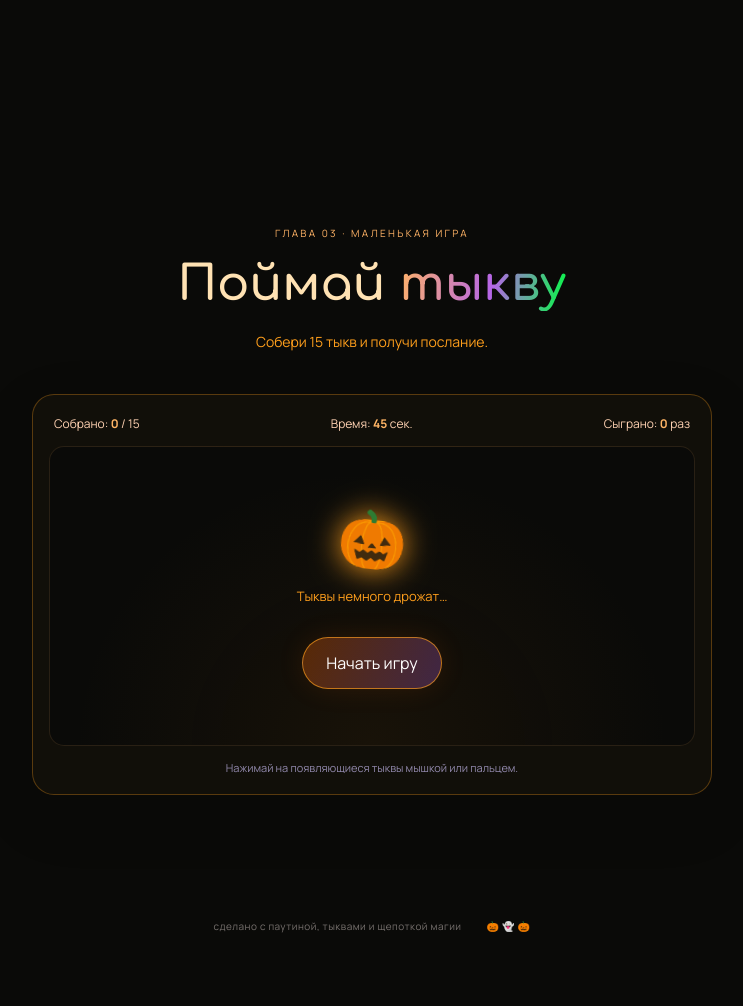
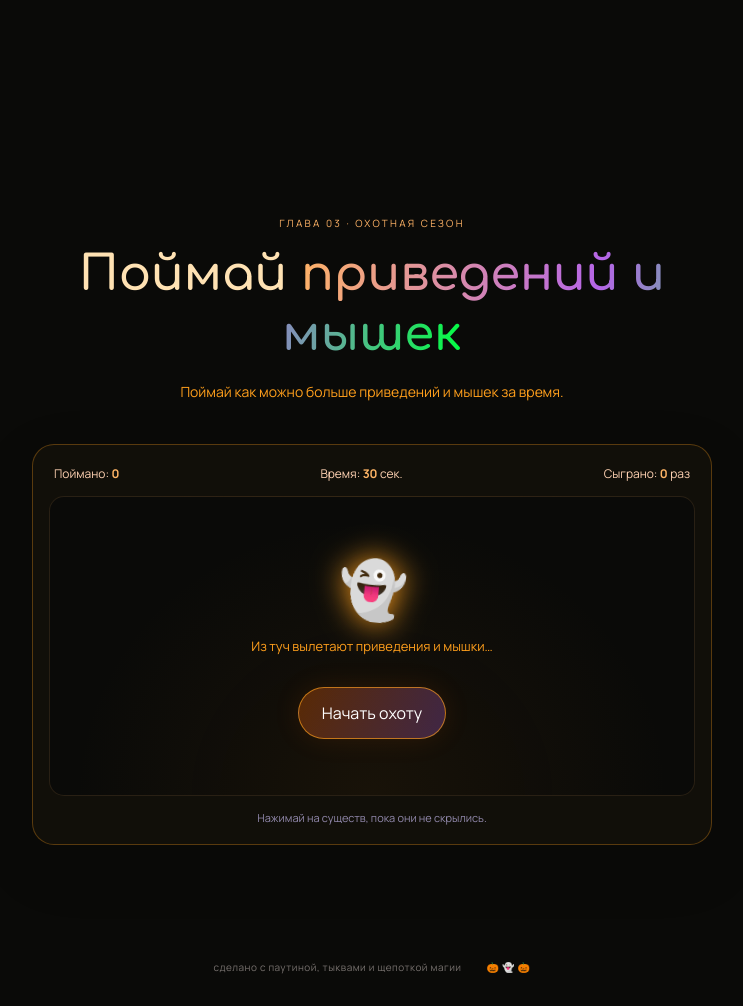
Before and after one commit to Naere89/my-universe, a Flask app: page / in a window 1280 px wide. Shown: the part 2468-3474 px from the top of the page, without its empty margins (268-1011 px from the left). Before the commit the page ends 3401 px from the top, so only its background shows below. Run offline with Flask 3, Linux system fonts and the light colour scheme.

Commit message:
Новая мини-игра: охота за приведениями и мышками из углов поля

```diff
--- a/app.py
+++ b/app.py
@@ -26,7 +26,6 @@ def asset_version():
 @app.route("/")
 def home():
     game_config = {
-        "target": content.GAME_TARGET,
         "duration": content.GAME_DURATION,
         "winMessages": content.GAME_WIN_MESSAGES,
         "winHeadline": content.GAME_WIN_HEADLINE,
--- a/static/css/style.css
+++ b/static/css/style.css
@@ -122,9 +122,9 @@ h1 { margin: 22px 0; font-size: clamp(36px, 6.5vw, 76px); line-height: 1.25; let
 .game-field { position: relative; min-height: 300px; overflow: hidden; border: 1px solid #ffb36620; border-radius: 15px; background: radial-gradient(ellipse at 50% 100%, #7a4a0b20, transparent 65%), #0a0a08; }
 .game-intro { position: absolute; inset: 0; display: flex; flex-direction: column; align-items: center; justify-content: center; text-align: center; padding: 20px; }
 .game-intro p { color: var(--muted); font-size: 13px; }
-.game-big-pumpkin { color: #ffe2b3; font-size: 52px; text-shadow: 0 0 28px #ff9f1c; animation: twinkle 1.5s ease-in-out infinite; }
-.game-star { position: absolute; z-index: 2; width: 42px; height: 42px; display: grid; place-items: center; border: 0; border-radius: 50%; color: #fff0a6; background: #ffd8990c; font-size: 29px; cursor: pointer; text-shadow: 0 0 15px #ffe58a; animation: pop .22s ease both; touch-action: manipulation; }
-.game-star:hover { transform: scale(1.15); }
+.game-big-creature { color: #ffe2b3; font-size: 52px; text-shadow: 0 0 28px #ff9f1c; animation: twinkle 1.5s ease-in-out infinite; }
+.game-creature { position: absolute; z-index: 2; width: 44px; height: 44px; display: grid; place-items: center; border: 0; border-radius: 50%; color: #fff; background: rgba(255,255,255,.12); font-size: 26px; cursor: pointer; box-shadow: 0 0 15px rgba(255,255,255,.35); transition: transform .15s ease, background .15s ease; touch-action: manipulation; }
+.game-creature:hover { transform: scale(1.18); filter: brightness(1.25); background: rgba(255,255,255,.22); }
 .collect-burst { position: absolute; z-index: 3; pointer-events: none; color: #fff0a6; font-size: 30px; text-shadow: 0 0 18px #ffe58a; animation: burst .5s ease-out forwards; }
 .game-message { position: absolute; inset: 0; display: flex; flex-direction: column; align-items: center; justify-content: center; padding: 20px; text-align: center; background: #0a0a08dc; color: #ffe2b3; line-height: 1.8; }
 .game-instruction { margin: 13px 0 0; color: #9289ad; text-align: center; font-size: 11px; line-height: 1.7; }
--- a/static/js/script.js
+++ b/static/js/script.js
@@ -135,16 +135,15 @@
         if (soundEnabled) playTone(880, 0.12);
     });
 
-    // -------------------- Мини-игра «Поймай тыкву» --------------------
-    // Настройки приходят из content.py (см. GAME_TARGET, GAME_DURATION и т.д.).
+    // -------------------- Мини-игра «Охота за приведениями и мышками» --------------------
+    // Настройки приходят из content.py (см. GAME_DURATION, GAME_WIN_HEADLINE и т.д.).
     const gameConfig = Object.assign({
-        target: 15,
-        duration: 45,
+        duration: 30,
         winMessages: [],
-        winHeadline: "Все тыквы собраны! 🎃",
-        winSub: "",
-        loseHeadline: "Почти получилось 👻",
-        loseSub: "Ничего страшного! В следующей попытке обязательно получится — ты большая молодец 🖤"
+        winHeadline: "Охота окончена! 🎃",
+        winSub: "Ты поймал {count} существ.",
+        loseHeadline: "Время вышло 👻",
+        loseSub: "Поймано: {count}. Попробуй ещё раз!"
     }, window.GAME_CONFIG || {});
 
     const gameField = document.getElementById("gameField");
@@ -160,13 +159,18 @@
     const finalButton = document.getElementById("finalButton");
     const finale = document.getElementById("finale");
 
-    const targetScore = Number(gameConfig.target) || 15;
-    const gameDuration = Number(gameConfig.duration) || 45;
+    const gameDuration = Number(gameConfig.duration) || 30;
     const winMessages = Array.isArray(gameConfig.winMessages) ? gameConfig.winMessages : [];
 
+    // Типы существ: привидение (1 очко) и мышка (2 очка, быстрее)
+    const CREATURE_TYPES = [
+        { emoji: "👻", points: 1, speed: 2.6, size: 44 },
+        { emoji: "🦇", points: 2, speed: 3.4, size: 38 }
+    ];
+
     // Счётчики хранятся в браузере, поэтому сохраняются между перезагрузками.
-    const STORAGE_PLAYS = "halloweenPlays";
-    const STORAGE_WINS = "halloweenWins";
+    const STORAGE_PLAYS = "halloweenHuntPlays";
+    const STORAGE_WINS = "halloweenHuntWins";
 
     function readCounter(key) {
         const value = parseInt(window.localStorage.getItem(key) || "0", 10);
@@ -194,8 +198,8 @@
         spawnTimeout = null;
     }
 
-    function removeGameStars() {
-        gameField.querySelectorAll(".game-star").forEach((star) => star.remove());
+    function removeCreatures() {
+        gameField.querySelectorAll(".game-creature").forEach((c) => c.remove());
     }
 
     function updateGameStats() {
@@ -225,71 +229,89 @@
         setTimeout(() => burst.remove(), 520);
     }
 
-    function finishGame(won) {
+    function spawnCreature() {
+        if (!gameRunning) return;
+
+        const corners = ["tl", "tr", "bl", "br"];
+        const corner = corners[Math.floor(Math.random() * corners.length)];
+        const type = CREATURE_TYPES[Math.floor(Math.random() * CREATURE_TYPES.length)];
+
+        const creature = document.createElement("button");
+        creature.type = "button";
+        creature.className = "game-creature";
+        creature.textContent = type.emoji;
+        creature.dataset.points = type.points;
+
+        const size = type.size;
+        const fw = gameField.clientWidth || 600;
+        const fh = gameField.clientHeight || 300;
+
+        let x, y, tx, ty;
+        if (corner === "tl") { x = 0; y = 0; tx = fw - size; ty = fh - size; }
+        else if (corner === "tr") { x = fw - size; y = 0; tx = 0; ty = fh - size; }
+        else if (corner === "bl") { x = 0; y = fh - size; tx = fw - size; ty = 0; }
+        else { x = fw - size; y = fh - size; tx = 0; ty = 0; }
+
+        creature.style.left = `${x}px`;
+        creature.style.top = `${y}px`;
+        creature.style.width = `${size}px`;
+        creature.style.height = `${size}px`;
+        creature.style.fontSize = `${size * 0.6}px`;
+        creature.style.transition = `left ${type.speed}s linear, top ${type.speed}s linear`;
+
+        gameField.appendChild(creature);
+
+        // Небольшая задержка, чтобы браузер применил transition после вставки в DOM.
+        requestAnimationFrame(() => {
+            creature.style.left = `${tx}px`;
+            creature.style.top = `${ty}px`;
+        });
+
+        creature.addEventListener("click", (event) => {
+            event.stopPropagation();
+            if (!gameRunning || !creature.isConnected) return;
+            score += Number(creature.dataset.points);
+            updateGameStats();
+            playTone(600 + score * 12, 0.05);
+            sparkleBurst(x + size / 2 - 8, y + size / 2 - 12);
+            creature.remove();
+        });
+
+        // Существо исчезает само, если его не поймали.
+        setTimeout(() => {
+            if (creature.isConnected) creature.remove();
+        }, type.speed * 1000 + 150);
+
+        if (gameRunning) {
+            spawnTimeout = setTimeout(spawnCreature, 750);
+        }
+    }
+
+    function finishGame() {
         gameRunning = false;
         clearGameTimers();
-        removeGameStars();
+        removeCreatures();
         restartGame.classList.remove("hidden");
 
         plays += 1;
         window.localStorage.setItem(STORAGE_PLAYS, String(plays));
         refreshPlays();
 
-        if (won) {
-            wins += 1;
-            window.localStorage.setItem(STORAGE_WINS, String(wins));
-            setGameMessage(gameConfig.winHeadline, gameConfig.winSub);
-            if (rewardMessage && winMessages.length) {
-                const index = (wins - 1) % winMessages.length;
-                rewardMessage.textContent = winMessages[index];
-            }
-            reward.classList.remove("hidden");
-            playTone(880, 0.18);
-            setTimeout(() => reward.scrollIntoView({ behavior: "smooth", block: "center" }), 250);
-        } else {
-            setGameMessage(gameConfig.loseHeadline, gameConfig.loseSub);
-            reward.classList.add("hidden");
+        const sub = gameConfig.winSub.replace("{count}", score);
+        setGameMessage(gameConfig.winHeadline, sub);
+
+        if (rewardMessage && winMessages.length) {
+            const index = (plays - 1) % winMessages.length;
+            rewardMessage.textContent = winMessages[index];
         }
-    }
-
-    function spawnStar() {
-        if (!gameRunning) return;
-        const star = document.createElement("button");
-        star.type = "button";
-        star.className = "game-star";
-        star.textContent = Math.random() > 0.18 ? "🎃" : "👻";
-        star.setAttribute("aria-label", "Собрать тыкву");
-        const size = 48;
-        const maxX = Math.max(0, gameField.clientWidth - size);
-        const maxY = Math.max(0, gameField.clientHeight - size);
-        const x = Math.random() * maxX;
-        const y = Math.random() * maxY;
-        star.style.left = `${x}px`;
-        star.style.top = `${y}px`;
-        star.addEventListener("click", () => {
-            if (!gameRunning || !star.isConnected) return;
-            score += 1;
-            updateGameStats();
-            sparkleBurst(x + size / 2 - 8, y + size / 2 - 12);
-            star.remove();
-            playTone(600 + score * 20, 0.055);
-            if (score >= targetScore) {
-                finishGame(true);
-                return;
-            }
-            spawnTimeout = setTimeout(spawnStar, 220);
-        }, { once: true });
-        gameField.appendChild(star);
-
-        // A star disappears after a short while if it isn't caught.
-        setTimeout(() => {
-            if (star.isConnected) star.remove();
-        }, 1900);
+        reward.classList.remove("hidden");
+        playTone(880, 0.18);
+        setTimeout(() => reward.scrollIntoView({ behavior: "smooth", block: "center" }), 250);
     }
 
     function startNewGame() {
         clearGameTimers();
-        removeGameStars();
+        removeCreatures();
         score = 0;
         timeLeft = gameDuration;
         gameRunning = true;
@@ -298,12 +320,12 @@
         gameIntro.classList.add("hidden");
         gameMessage.classList.add("hidden");
         updateGameStats();
-        spawnStar();
+        spawnCreature();
 
         countdownInterval = setInterval(() => {
             timeLeft -= 1;
             updateGameStats();
-            if (timeLeft <= 0) finishGame(score >= targetScore);
+            if (timeLeft <= 0) finishGame();
         }, 1000);
     }
 
--- a/templates/index.html
+++ b/templates/index.html
@@ -96,18 +96,18 @@
             <div class="section-heading">
                 <p class="eyebrow">{{ c.GAME_EYEBROW }}</p>
                 <h2>{{ c.GAME_HEADING }} <span class="gradient-text">{{ c.GAME_HEADING_ACCENT }}</span></h2>
-                <p>{{ c.GAME_SUB.format(target=c.GAME_TARGET) }}</p>
+                <p>{{ c.GAME_SUB }}</p>
             </div>
 
             <div class="game-panel">
                 <div class="game-stats">
-                    <span>{{ c.GAME_STATS_LABEL }}: <strong id="score">0</strong> / {{ c.GAME_TARGET }}</span>
+                    <span>{{ c.GAME_STATS_LABEL }}: <strong id="score">0</strong></span>
                     <span class="game-timer">{{ c.GAME_TIMER_LABEL }}: <strong id="timeLeft">{{ c.GAME_DURATION }}</strong> сек.</span>
                     <span>{{ c.GAME_PLAYS_LABEL }}: <strong id="playsCount">0</strong> {{ c.GAME_PLAYS_UNIT }}</span>
                 </div>
-                <div class="game-field" id="gameField" aria-label="Игровое поле. Нажимай на появляющиеся тыквы.">
+                <div class="game-field" id="gameField" aria-label="Игровое поле. Лови приведений и мышек.">
                     <div class="game-intro" id="gameIntro">
-                        <span class="game-big-pumpkin">🎃</span>
+                        <span class="game-big-creature">👻</span>
                         <p>{{ c.GAME_INTRO_TEXT }}</p>
                         <button class="primary-button" id="startGame" type="button">{{ c.GAME_START_BUTTON }}</button>
                     </div>
```
Also changed, not shown: content.py (+19 -20 lines).
